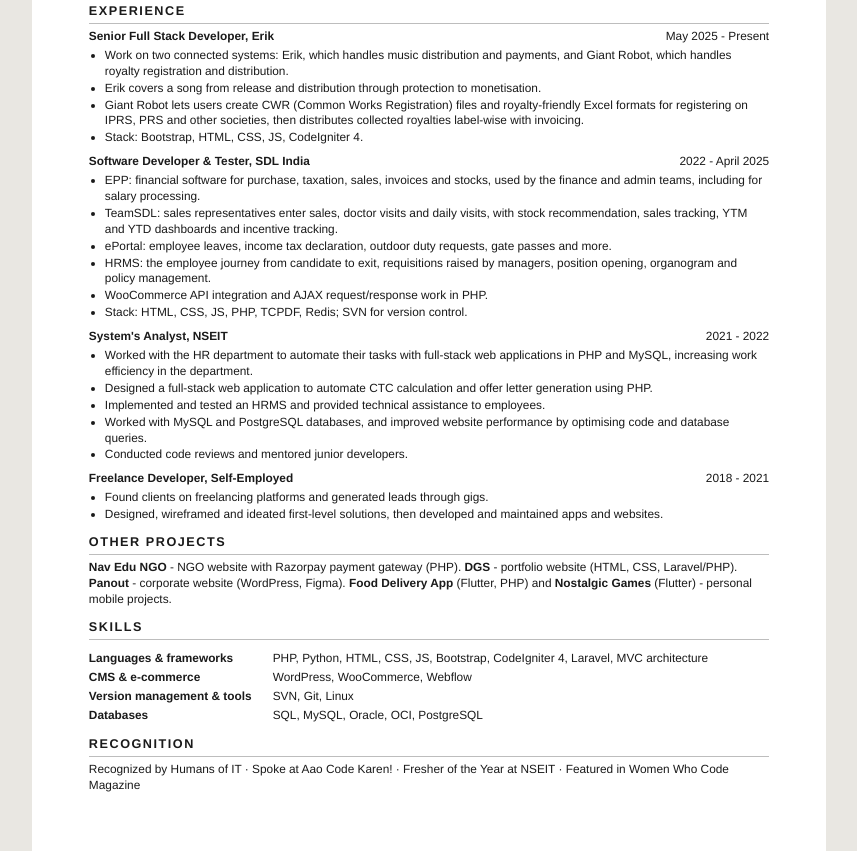
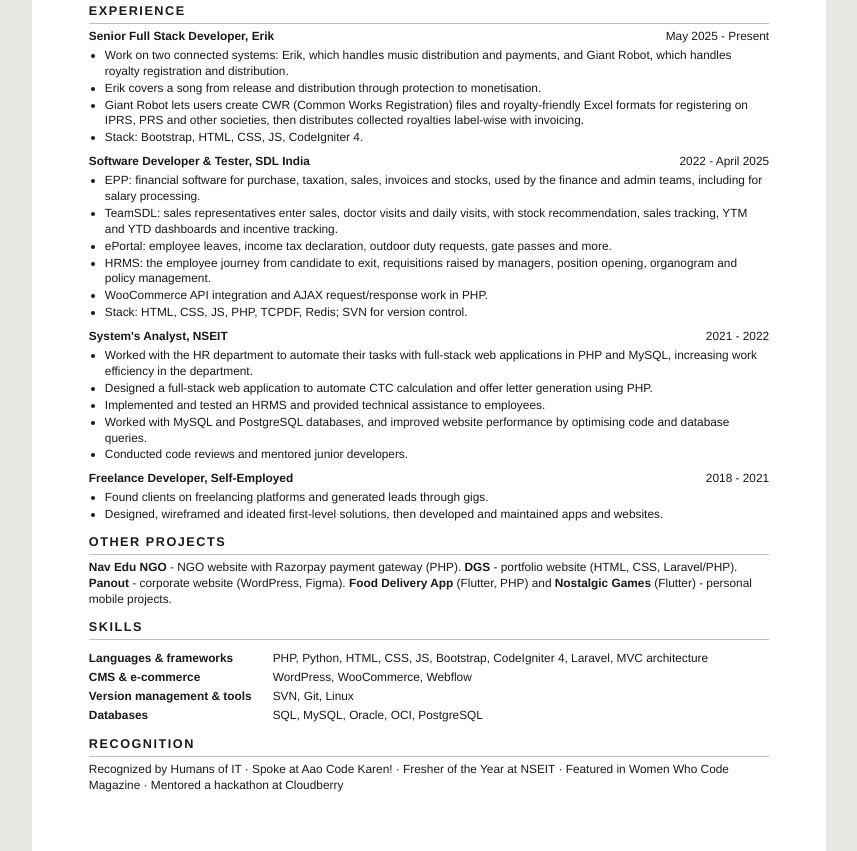
Before and after one commit to technoweirds/neha.mishra, a plain HTML site: page resume.html in a window 1280 px wide. Shown: the part 318-1169 px from the top of the page, without its empty margins (211-1068 px from the left). Drawn offline with Linux system fonts and the light colour scheme.

Commit message:
Add mentoring experience to recognition section

```diff
--- a/resume.html
+++ b/resume.html
@@ -105,7 +105,7 @@
   </dl>
 
   <h2>Recognition</h2>
-  <p>Recognized by Humans of IT &middot; Spoke at Aao Code Karen! &middot; Fresher of the Year at NSEIT &middot; Featured in Women Who Code Magazine</p>
+  <p>Recognized by Humans of IT &middot; Spoke at Aao Code Karen! &middot; Fresher of the Year at NSEIT &middot; Featured in Women Who Code Magazine &middot; Mentored a hackathon at Cloudberry</p>
 </div>
 </body>
 </html>
```
